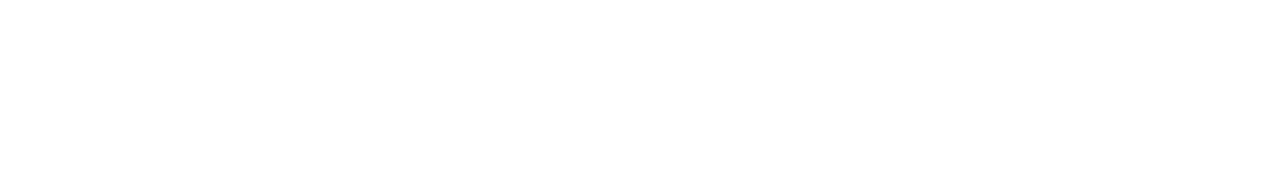
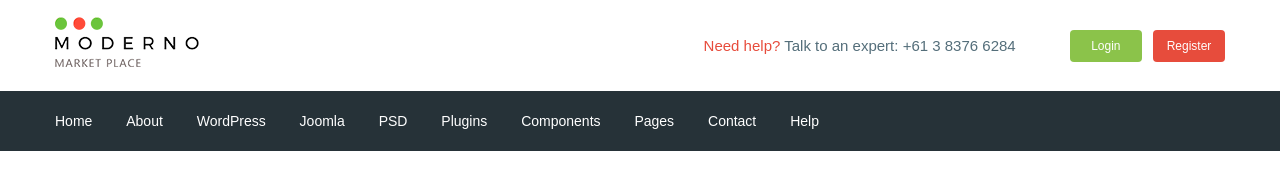
Before and after one commit to Vitalii-Plechak/Moderno, a website: page app/index.html in a window 1280 px wide. Drawn offline with nearby package versions, Linux system fonts and the light colour scheme; files that its build step writes are made by us from their sources.

Commit message:
add header

```diff
--- a/app/index.html
+++ b/app/index.html
@@ -1,5 +1,6 @@
 <!DOCTYPE html>
 <html lang="en">
+
 <head>
   <meta charset="UTF-8">
   <meta name="viewport" content="width=device-width, initial-scale=1.0">
@@ -8,8 +9,90 @@
   <link rel="stylesheet" href="css/libs.min.css">
   <link rel="stylesheet" href="css/style.min.css">
 </head>
+
 <body>
+  <header class="header">
+    <div class="header__top">
+      <div class="container">
+        <div class="header__top-inner">
+          <div class="header__logo">
+            <a href="#">
+              <img src="images/logo.png" alt="">
+            </a>
+          </div>
+          <div class="header__text">
+            <a href="#"><span>Need help?</span></a>
+            Talk to an expert:
+            <a class="header__phone" href="tel:61383766284">+61 3 8376 6284</a>
+          </div>
+          <div class="header__box">
+            <a class="basket" href="#"></a>
+            <a class="header__btn header__login" href="#">Login</a>
+            <a class="header__btn header__register" href="#">Register</a>
+          </div>
+        </div>
+      </div>
+    </div>
+    <div class="header__menu">
+      <div class="container">
+        <nav class="menu">
+          <ul class="menu__list">
+            <li>
+              <a href="#">
+                Home
+            </a>
+            </li>
+            <li>
+              <a href="#">
+                About
+            </a>
+            </li>
+            <li>
+              <a href="#">
+                WordPress
+            </a>
+            </li>
+            <li>
+              <a href="#">
+                Joomla
+            </a>
+            </li>
+            <li>
+              <a href="#">
+                PSD
+            </a>
+            </li>
+            <li>
+              <a href="#">
+                Plugins
+            </a>
+            </li>
+            <li>
+              <a href="#">
+                Components
+            </a>
+            </li>
+            <li>
+              <a href="#">
+                Pages
+            </a>
+            </li>
+            <li>
+              <a href="#">
+                Contact
+            </a>
+            </li>
+            <li>
+              <a href="#">
+                Help
+            </a>
+            </li>
+          </ul>
+        </nav>
+      </div>
+    </div>
 
+  </header>
 
 
 
@@ -20,4 +103,5 @@
   <script src="js/libs.min.js"></script>
   <script src="js/main.min.js"></script>
 </body>
+
 </html>
--- /dev/null
+++ b/app/scss/_fonts.scss
@@ -0,0 +1,21 @@
+@font-face {
+    font-family: 'Roboto-Regular', sans-serif;
+    src: url('../fonts/Roboto-Regular.woff2') format('woff2'),
+         url('../fonts/Roboto-Regular.woff') format('woff');
+    font-weight: 400;
+    font-display: swap;
+}
+@font-face {
+    font-family: 'Roboto-Medium', sans-serif;
+    src: url('../fonts/Roboto-Medium.woff2') format('woff2'),
+        url('../fonts/Roboto-Medium.woff') format('woff');
+    font-weight: 500;
+    font-display: swap;
+}
+@font-face {
+    font-family: 'Roboto-Bold', sans-serif;
+    src: url('../fonts/Roboto-Bold.woff2') format('woff2'),
+        url('../fonts/Roboto-Bold.woff') format('woff');
+    font-weight: 700;
+    font-display: swap;
+}
--- /dev/null
+++ b/app/scss/_global.scss
@@ -0,0 +1,33 @@
+html {
+    box-sizing: border-box;
+}
+
+*,
+*::before,
+*::after {
+    box-sizing: inherit;
+}
+a{
+    display: inline-block;
+    text-decoration: none;
+    color: $text;
+}
+ul,
+li{
+    margin: 0;
+    padding: 0;
+    list-style: none;
+    text-decoration: none;
+}
+body{
+    font-family: 'Roboto-Medium', sans-serif;
+    font-weight: 500;
+    font-size: 14px;
+    line-height: initial;
+    color: $main;
+}
+.container{
+    max-width: 1200px;
+    margin: 0 auto;
+    padding: 0 15px;
+}
--- /dev/null
+++ b/app/scss/_vars.scss
@@ -0,0 +1,5 @@
+$text: #546e7a;
+$main: #263238;
+$red: #e74c3c;
+$green: #8bc34a;
+$description: #b0bec5;
--- a/app/scss/style.scss
+++ b/app/scss/style.scss
@@ -1,8 +1,70 @@
-html{
-  box-sizing: border-box;
+@import 'vars';
+@import 'global';
+@import 'fonts';
+
+.header__top-inner {
+  display: flex;
+  justify-content: space-between;
+  height: 91px;
+  align-items: center;
+  font-family: 'Roboto-Regular', sans-serif;
+  font-size: 15px;
+  line-height: 24px;
 }
-*,
-*::before,
-*::after{
-  box-sizing: inherit;
+
+.header__text {
+  margin-left: auto;
+  margin-right: 50px;
+  color: $text;
+
+  span {
+    color: $red;
+  }
 }
+
+.header__box {
+
+}
+
+.header__btn {
+  padding: 4px;
+  width: 72px;
+  border-radius: 4px;
+  color: #fff;
+  text-align: center;
+  font-size: 12px;
+}
+
+.header__login {
+  background-color: $green;
+}
+
+.header__register {
+  background-color: $red;
+  margin-left: 7px;
+}
+
+
+.header__menu {
+  background-color: $main;
+}
+
+.menu {
+  display: flex;
+  align-items: center;
+  height: 60px;
+
+}
+
+.menu__list {
+  li {
+    display: inline-block;
+
+    &+li {
+      margin-left: 30px;
+    }
+  }
+  a{
+    color: #fff;
+  }
+}
--- a/gulpfile.js
+++ b/gulpfile.js
@@ -8,7 +8,7 @@ let gulp = require('gulp'),
     cssmin = require('gulp-cssmin');
 
 gulp.task('sass', function(){
-  return gulp.src('app/scss/style.scss')
+  return gulp.src('app/scss/**/*.scss')
     .pipe(sass({ outputStyle: 'compressed' }))
     .pipe(rename({suffix: '.min'}))
     .pipe(autoprefixer({
@@ -58,7 +58,7 @@ gulp.task('browser-sync', function () {
 });
 
 gulp.task('watch', function(){
-  gulp.watch('app/scss/style.scss', gulp.parallel('sass'))
+  gulp.watch('app/scss/**/*.scss', gulp.parallel('sass'))
   gulp.watch('app/*.html', gulp.parallel('html'))
   gulp.watch('app/js/*.js', gulp.parallel('js'))
 });
```
Also changed, not shown: app/fonts/Roboto-Bold.woff (added), app/fonts/Roboto-Bold.woff2 (added), app/fonts/Roboto-Medium.woff (added), app/fonts/Roboto-Medium.woff2 (added), app/fonts/Roboto-Regular.woff (added), app/fonts/Roboto-Regular.woff2 (added), app/images/logo.png (added).
